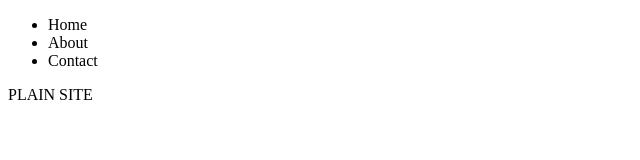
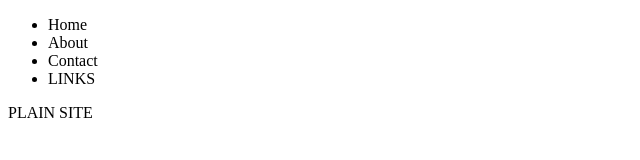
Before and after one commit to starter-dev/git-practice, a plain HTML site: page index.html in a window 1280 px wide. Shown: the whole page, without its empty margins (0-640 px from the left). Drawn offline with Linux system fonts and the light colour scheme.

Commit message:
Add link to navbar

```diff
--- a/index.html
+++ b/index.html
@@ -10,6 +10,7 @@
         <li>Home</li>
         <li>About</li>
         <li>Contact</li>
+        <li>LINKS</li>
     </ul>
     PLAIN SITE
 </body>
```
